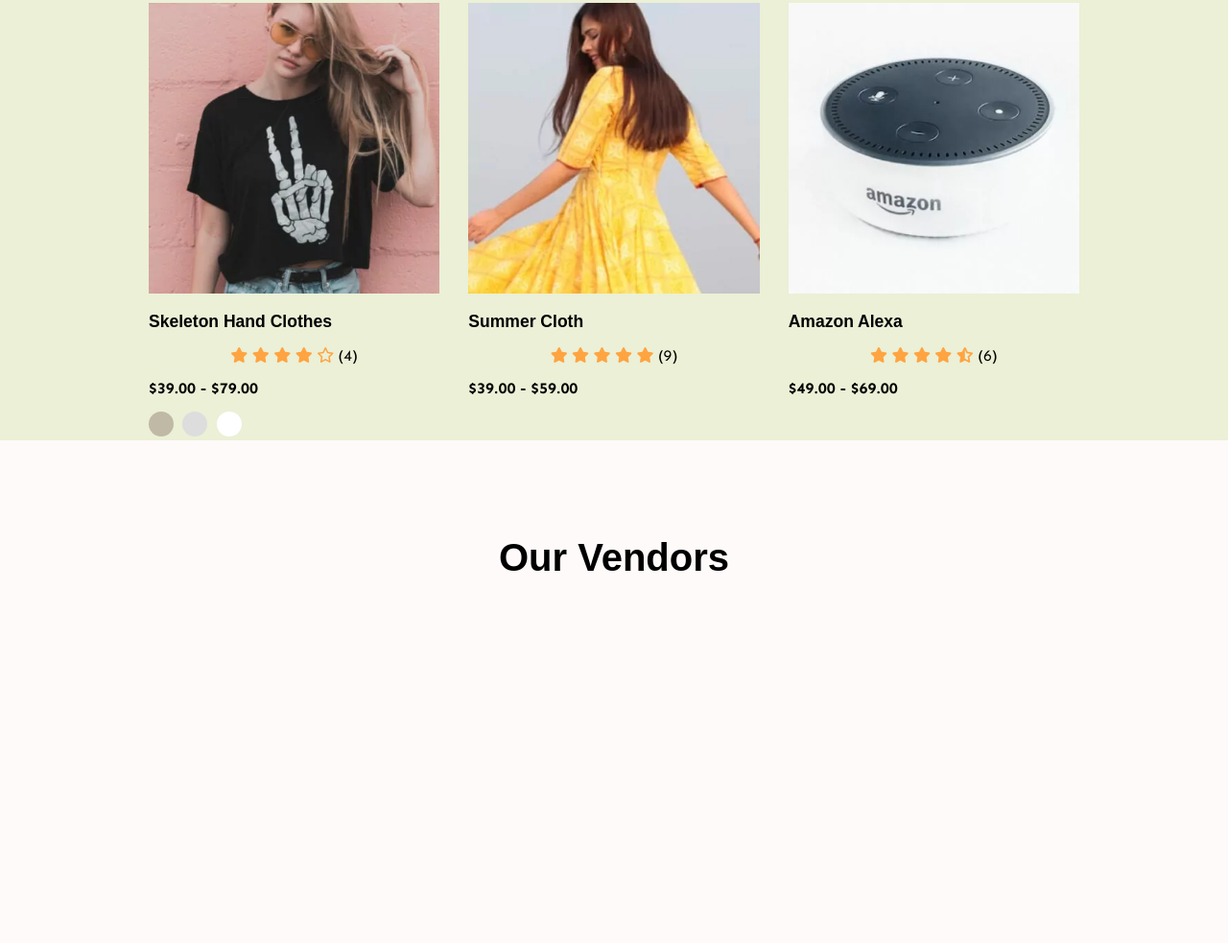
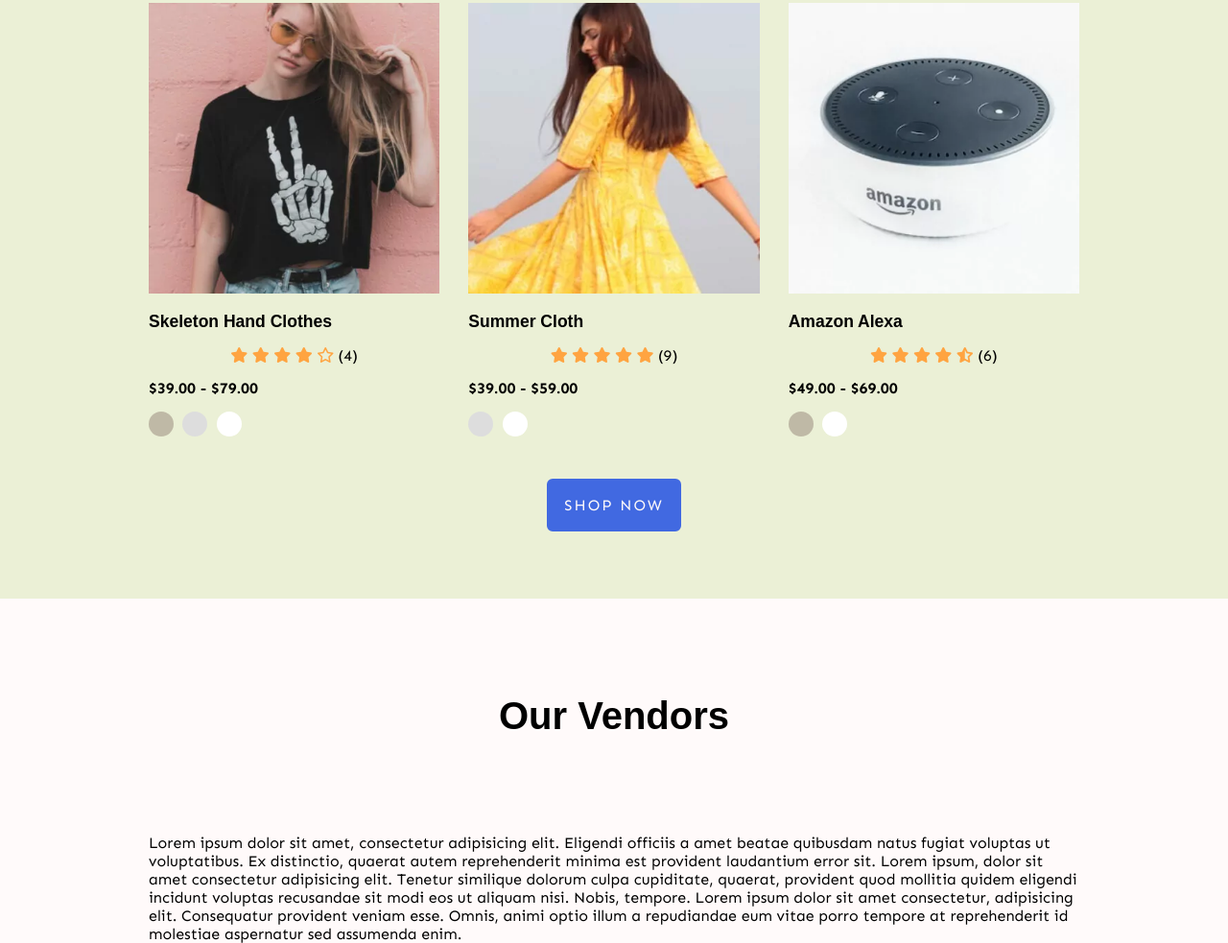
Before and after one commit to FafnirGefnar/BOTIGA, a plain HTML site: page index.html in a window 1280 px wide. Shown: the part 1043-2026 px from the top of the page at 96% size. Before the commit the page ends 1747 px from the top, so only its background shows below. Drawn offline with Linux system fonts and the light colour scheme; a web font is replaced by a local one.

Commit message:
finish color option for products, add shop now button, lay out vendor section list

```diff
--- a/index.html
+++ b/index.html
@@ -124,7 +124,7 @@
                 <div class="banner">
                     <div class="banner__container">
                         <h1 class="banner__heading">Explore our latest and greatest electronics</h1>
-                        <a class="button button--white" href="#">SHOP NOW</a>
+                        <a class="button button--white" href="#" style="margin-top: 15px;">SHOP NOW</a>
                     </div>
                 </div>
             </div>
@@ -172,8 +172,17 @@
                     <h1 class="product__h1">new arrival products</h1>
                     <ul class="product__list">
                         <li class="product__item">
-                            <a href="#"><img src="skeleton-hand.webp" alt="skeleton-hand"></a>
-                            <a href="#" class="product__name"><h3><strong>skeleton hand clothes</strong></h3></a>
+                            <div class="product__imageholder">
+                                <a href="#">
+                                    <img src="skeleton-hand.webp" alt="skeleton-hand">
+                                </a>
+                                <!-- <div class="text-align-center flex flex--verticalcenter">
+                                    <a class="button button-blue" href="#">select options</a>
+                                </div> -->
+                            </div>
+                            <a href="#" class="product__name">
+                                <h3><strong>skeleton hand clothes</strong></h3>
+                            </a>
                             <div class="product__rating">
                                 <i class="fa-solid fa-star"></i>
                                 <i class="fa-solid fa-star"></i>
@@ -184,15 +193,22 @@
                             </div>
                             <div class="product__price"><strong>$39.00 - $79.00</strong></div>
                             <div class="product__options">
-                                <a href="#" class="inline-block"><div class="product__option product__option-arsenic"></div></a>
-                                <a href="#" class="inline-block"><div class="product__option product__option-silver"></div></a>
-                                <a href="#" class="inline-block"><div class="product__option product__option-white"></div></a>
-
+                                <a href="#" class="inline-block">
+                                    <div class="product__option product__option-arsenic"></div>
+                                </a>
+                                <a href="#" class="inline-block">
+                                    <div class="product__option product__option-silver"></div>
+                                </a>
+                                <a href="#" class="inline-block">
+                                    <div class="product__option product__option-white"></div>
+                                </a>
                             </div>
                         </li>
                         <li class="product__item">
                             <a href="#"><img src="summer-cloth.webp" alt="summer-cloth"></a>
-                            <a href="#" class="product__name"><h3><strong>summer cloth</strong></h3></a>
+                            <a href="#" class="product__name">
+                                <h3><strong>summer cloth</strong></h3>
+                            </a>
                             <div class="product__rating">
                                 <i class="fa-solid fa-star"></i>
                                 <i class="fa-solid fa-star"></i>
@@ -202,10 +218,20 @@
                                 <p class="product__ratingamount">(9)</p>
                             </div>
                             <div class="product__price"><strong>$39.00 - $59.00</strong></div>
+                            <div class="product__options">
+                                <a href="#" class="inline-block">
+                                    <div class="product__option product__option-silver"></div>
+                                </a>
+                                <a href="#" class="inline-block">
+                                    <div class="product__option product__option-white"></div>
+                                </a>
+                            </div>
                         </li>
                         <li class="product__item">
                             <a href="#"><img src="amazon-alexa.webp" alt="amazon-alexa"></a>
-                            <a href="#" class="product__name"><h3><strong>amazon alexa</strong></h3></a>
+                            <a href="#" class="product__name">
+                                <h3><strong>amazon alexa</strong></h3>
+                            </a>
                             <div class="product__rating">
                                 <i class="fa-solid fa-star"></i>
                                 <i class="fa-solid fa-star"></i>
@@ -215,19 +241,53 @@
                                 <p class="product__ratingamount">(6)</p>
                             </div>
                             <div class="product__price"><strong>$49.00 - $69.00</strong></div>
+                            <div class="product__options">
+                                <a href="#" class="inline-block">
+                                    <div class="product__option product__option-arsenic"></div>
+                                </a>
+                                <a href="#" class="inline-block">
+                                    <div class="product__option product__option-white"></div>
+                                </a>
+                            </div>
                         </li>
                     </ul>
+                    <div class="text-align-center">
+                        <a class="button button-blue" href="#">SHOP NOW</a>
+                    </div>
                 </nav>
+
             </div>
         </section>
         <section class="section-vendors"></section>
-            <div class="container"></div>
-                <h1 style="text-align: center; text-transform: capitalize; padding: 100px;">our vendors</h1>
+        <div class="container">
+            <h1 style="text-align: center; text-transform: capitalize; padding: 100px;">our vendors</h1>
+            <nav class="vendor">
+                <ul class="vendor__list">
+                    <li class="vendor__item">
+                        <div></div>
+                    </li>
+                    <li class="vendor__item"></li>
+                    <li class="vendor__item"></li>
+                    <li class="vendor__item"></li>
+                    <li class="vendor__item"></li>
+                    <li class="vendor__item"></li>
+                </ul>
+            </nav>
+        </div>
 
     </main>
 
 
     <footer>
+        <div class="container">
+            Lorem ipsum dolor sit amet, consectetur adipisicing elit. Eligendi officiis a amet beatae quibusdam natus
+            fugiat voluptas ut voluptatibus. Ex distinctio, quaerat autem reprehenderit minima est provident laudantium
+            error sit. Lorem ipsum, dolor sit amet consectetur adipisicing elit. Tenetur similique dolorum culpa
+            cupiditate, quaerat, provident quod mollitia quidem eligendi incidunt voluptas recusandae sit modi eos ut
+            aliquam nisi. Nobis, tempore. Lorem ipsum dolor sit amet consectetur, adipisicing elit. Consequatur
+            provident veniam esse. Omnis, animi optio illum a repudiandae eum vitae porro tempore at reprehenderit id
+            molestiae aspernatur sed assumenda enim.
+        </div>
     </footer>
 
 </body>
--- a/styles.css
+++ b/styles.css
@@ -193,7 +193,6 @@
     letter-spacing: 2px;
     border: 2px solid royalblue;
     background-color: white;
-    margin-top: 15px;
 }
 
 .overlock-regular {
@@ -251,12 +250,14 @@
   .new-arrival-products-section {
     background-color: #ebf0d6;
     padding-top: 90px;
+    padding-bottom: 70px;
   }
 
   .product__list {
     display: grid;
     grid-template-columns: repeat(3, 1fr);
     gap: 30px;
+    padding-bottom: 40px;
   }
 
   .product__item {
@@ -311,3 +312,16 @@
  .section-vendors {
     background-color: snow;
 }
+
+.button-blue{
+    background-color: royalblue;
+    color: snow;
+}
+
+.text-align-center{
+    text-align: center;
+}
+
+.flex--verticalcenter{
+    text-align: center;
+}
```
